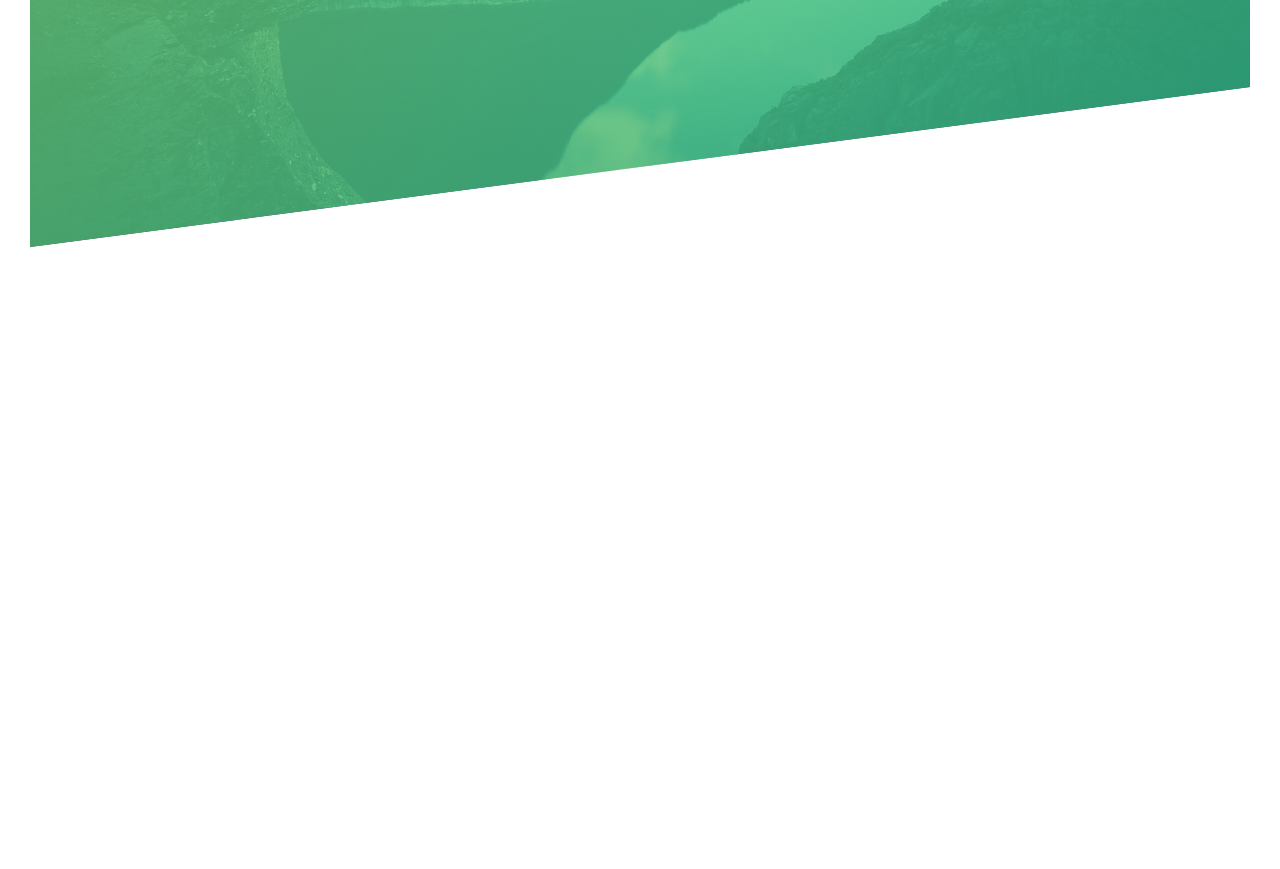
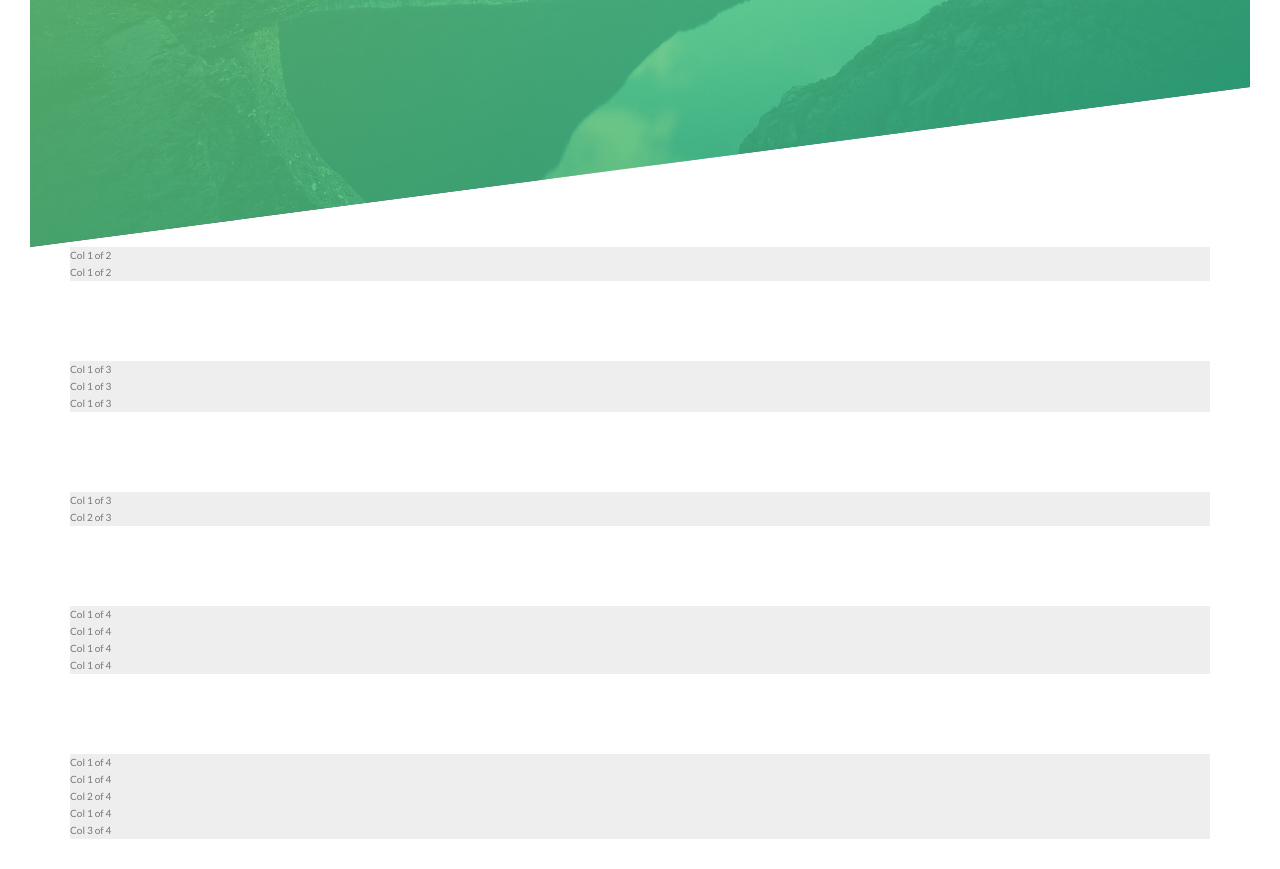
Before and after one commit to codemua/natours-tut, a website: page index.html in a window 1280 px wide. Shown: the part 543-1412 px from the top of the page. Before the commit the page ends 820 px from the top, so only its background shows below. Drawn offline with Linux system fonts and the light colour scheme.

Commit message:
starting grid test

```diff
--- a/index.html
+++ b/index.html
@@ -26,5 +26,74 @@
       <a href="#" class="btn btn--white btn--animated">Discover our tours</a>
     </div>
   </header>
+
+  <section class="grid-test">
+    <div class="row">
+      <div class="col-1-of-2">
+        Col 1 of 2
+      </div>
+      <div class="col-1-of-2">
+        Col 1 of 2
+      </div>
+    </div>
+
+    <div class="row">
+      <div class="col-1-of-3">
+        Col 1 of 3
+      </div>
+      <div class="col-1-of-3">
+        Col 1 of 3
+      </div>
+      <div class="col-1-of-3">
+        Col 1 of 3
+      </div>
+    </div>
+
+    <div class="row">
+      <div class="col-1-of-3">
+        Col 1 of 3
+      </div>
+      <div class="col-2-of-3">
+        Col 2 of 3
+      </div>
+    </div>
+
+    <div class="row">
+      <div class="col-1-of-4">
+        Col 1 of 4
+      </div>
+      <div class="col-1-of-4">
+        Col 1 of 4
+      </div>
+      <div class="col-1-of-4">
+        Col 1 of 4
+      </div>
+      <div class="col-1-of-4">
+        Col 1 of 4
+      </div>
+    </div>
+
+    <div class="row">
+      <div class="col-1-of-4">
+        Col 1 of 4
+      </div>
+      <div class="col-1-of-4">
+        Col 1 of 4
+      </div>
+      <div class="col-2-of-4">
+        Col 2 of 4
+      </div>
+
+      <div class="row">
+        <div class="col-1-of-4">
+          Col 1 of 4
+        </div>
+        <div class="col-3-of-4">
+          Col 3 of 4
+        </div>
+    </div>
+  </section>
+
+
 </body>
 </html>
--- a/sass/abstracts/_variables.scss
+++ b/sass/abstracts/_variables.scss
@@ -1,6 +1,13 @@
+//COLORS
 $color-primary: #55c57a;
 $color-primary-light: #7ed56f;
 $color-primary-dark: #28b485;
 $color-grey-dark: #777;
 $color-white: #fff;
 $color-black: #000;
+
+
+//GRID
+$grid-width: 114rem;
+$gutter-vertical: 8rem;
+$gutter-horizontal: 6rem;
--- /dev/null
+++ b/sass/layout/_grid.scss
@@ -0,0 +1,13 @@
+.row {
+  //10 pixels = 1rem
+  //1140px standard width
+  max-width: $grid-width;
+  background-color: #eee;
+  //trick to center block elements inside of another block element
+  margin: 0 auto;
+
+  &:not(:last-child) {
+    margin-bottom: $gutter-vertical;
+  }
+
+}
--- a/sass/main.scss
+++ b/sass/main.scss
@@ -5,10 +5,11 @@
 @import "base/animations";
 @import "base/base";
 @import "base/typography";
-@import "base/utilites";
+// @import "base/utilites";
 
-@import "compnenets/button";
+// @import "compnenets/button";
 
+@import "layout/grid";
 @import "layout/header";
 
 @import "pages/home";
```
Also changed, not shown: css/style.css.
